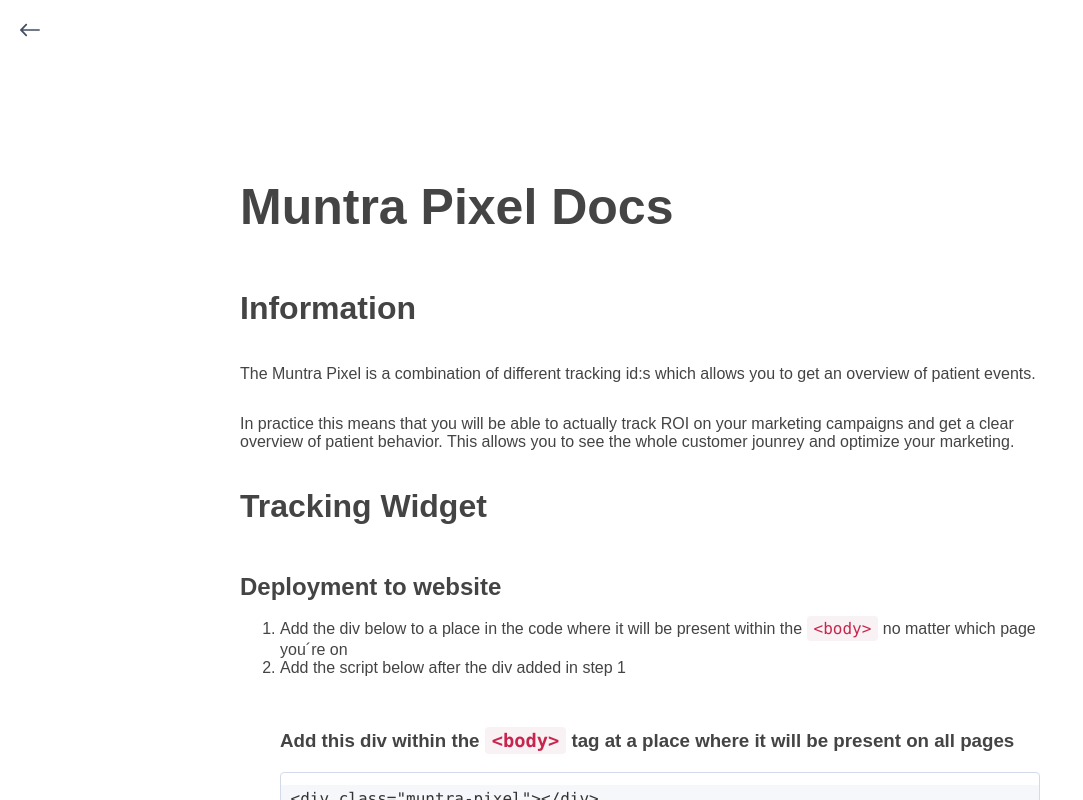
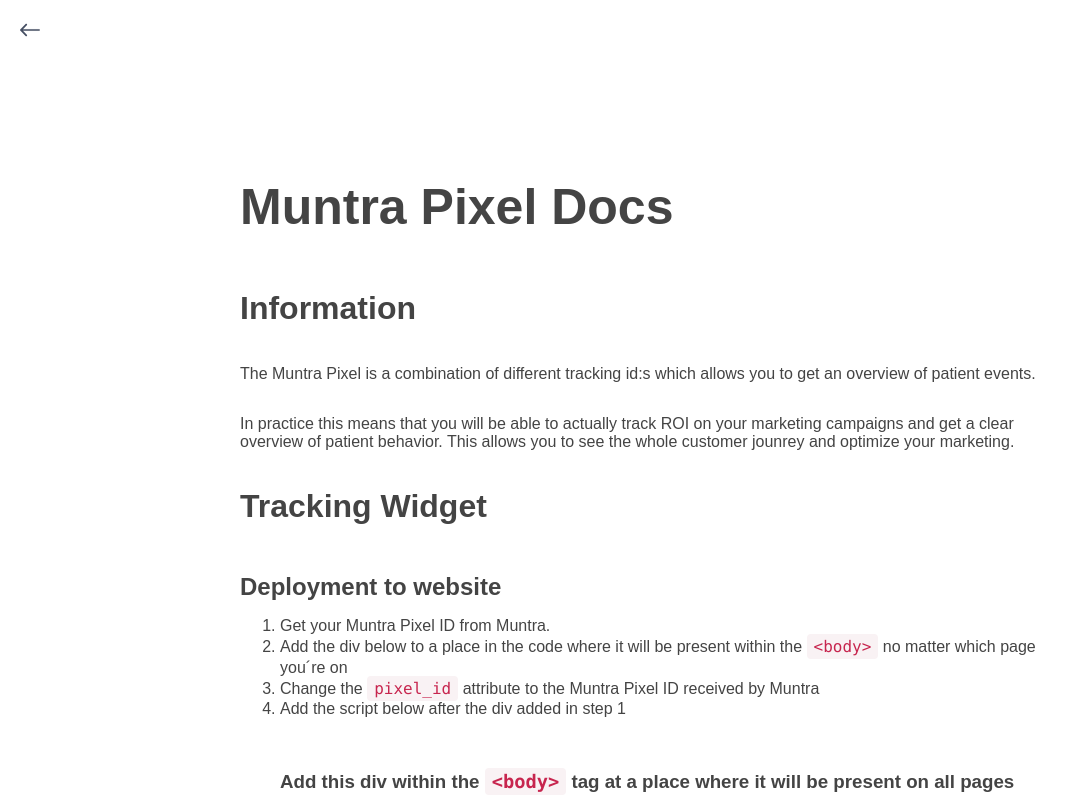
Before and after one commit to muntra-dev/muntra-docs, a React (Create React App) app: page / in a window 1280 px wide. Both pictures are taken after a click on the button "Muntra Pixel". Shown: the top 800 px of the page, without its empty margins (0-1083 px from the left). Built offline with nearby package versions, Linux system fonts and the light colour scheme.

Commit message:
Styling adjustments

```diff
--- a/src/components/BookingWidget/index.js
+++ b/src/components/BookingWidget/index.js
@@ -17,10 +17,10 @@
         <div className='flex-column'>
           <h1 className='mainHeader'>Muntra Booking Widget Docs</h1>
           <h1>Information</h1>
-          <p>
+          <b>
             IMPORTANT: MUNTRA PERSONEL MUST WHITELIST YOUR DOMAIN FOR THE WIDGET
             TO WORK
-          </p>
+          </b>
           <p>
             The Booking Widget is a way to integrate your website directly to
             Muntra. This means that your patients will be able to book times or
--- a/src/components/ReferralWidget/index.js
+++ b/src/components/ReferralWidget/index.js
@@ -15,10 +15,10 @@
       <div className='flex-column'>
         <h1 className='mainHeader'>Muntra Referral Widget Docs</h1>
         <h1>Information</h1>
-        <p>
+        <b>
           IMPORTANT: MUNTRA PERSONEL MUST WHITELIST YOUR DOMAIN FOR THE WIDGET
           TO WORK
-        </p>
+        </b>
         <p>
           The Referral Widget is a way to integrate your website directly to
           Muntra. This means that caregivers will be able to send you digital
--- a/src/components/TrackingWidget/index.js
+++ b/src/components/TrackingWidget/index.js
@@ -21,8 +21,15 @@
         <h2>Deployment to website</h2>
         <ol>
           <li className='has-line-data' data-line-start={8} data-line-end={9}>
+            Get your Muntra Pixel ID from Muntra.
+          </li>
+          <li className='has-line-data' data-line-start={8} data-line-end={9}>
             Add the div below to a place in the code where it will be present
             within the <code>&lt;body&gt;</code> no matter which page you´re on
+          </li>
+          <li className='has-line-data' data-line-start={8} data-line-end={9}>
+            Change the <code>pixel_id</code> attribute to the Muntra Pixel ID
+            received by Muntra
           </li>
           <li className='has-line-data' data-line-start={9} data-line-end={10}>
             Add the script below after the div added in step 1
@@ -32,7 +39,10 @@
             where it will be present on all pages
           </h3>
           <pre>
-            <code>&lt;div class="muntra-pixel"&gt;&lt;/div&gt;</code>
+            <code>
+              &lt;div class="muntra-pixel" pixel_id="THIS_IS_AN_EXAMPLE"
+              &gt;&lt;/div&gt;
+            </code>
           </pre>
           <h3>
             Important! Import the widget code right before the closing body tag
```
